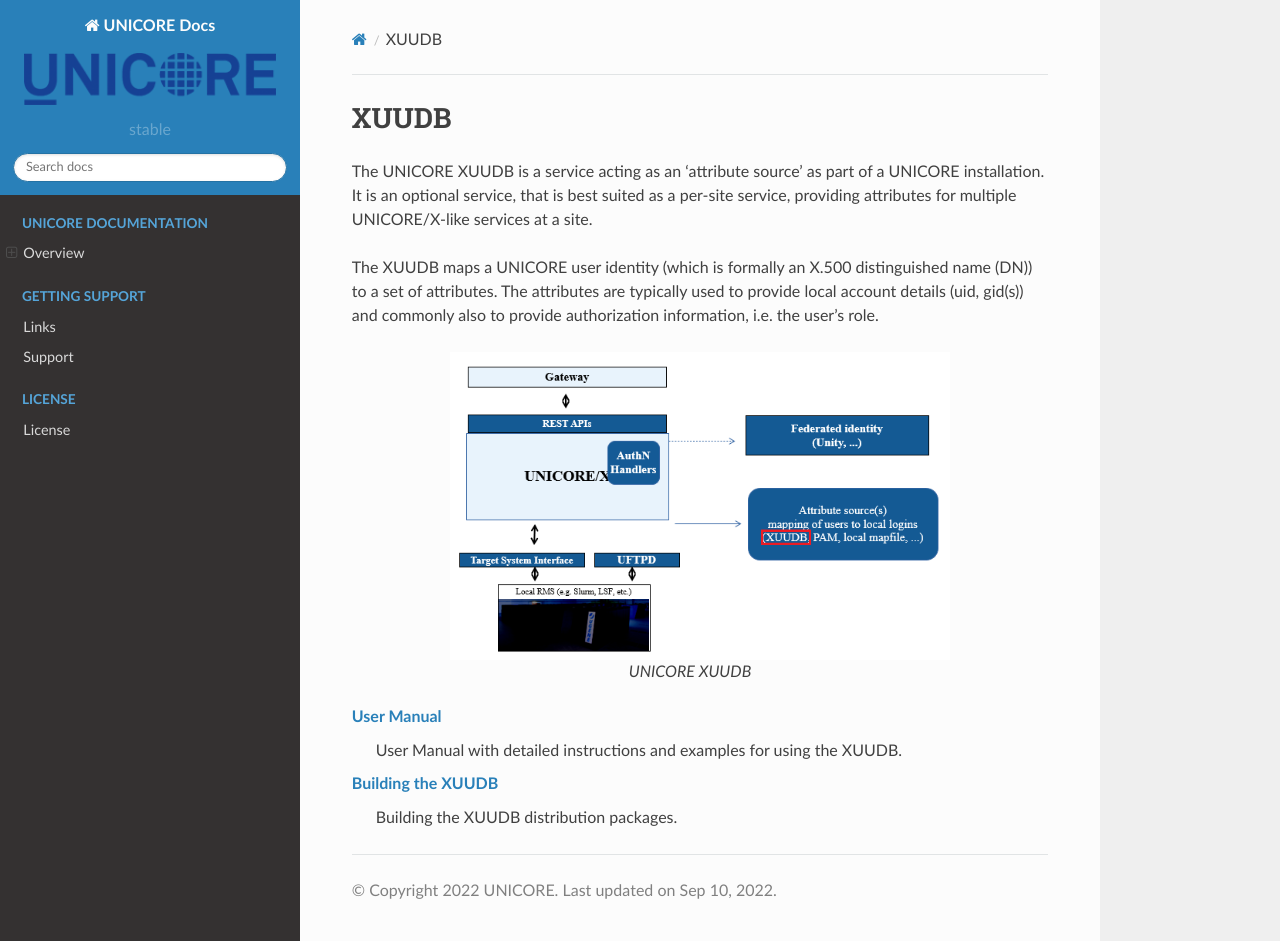
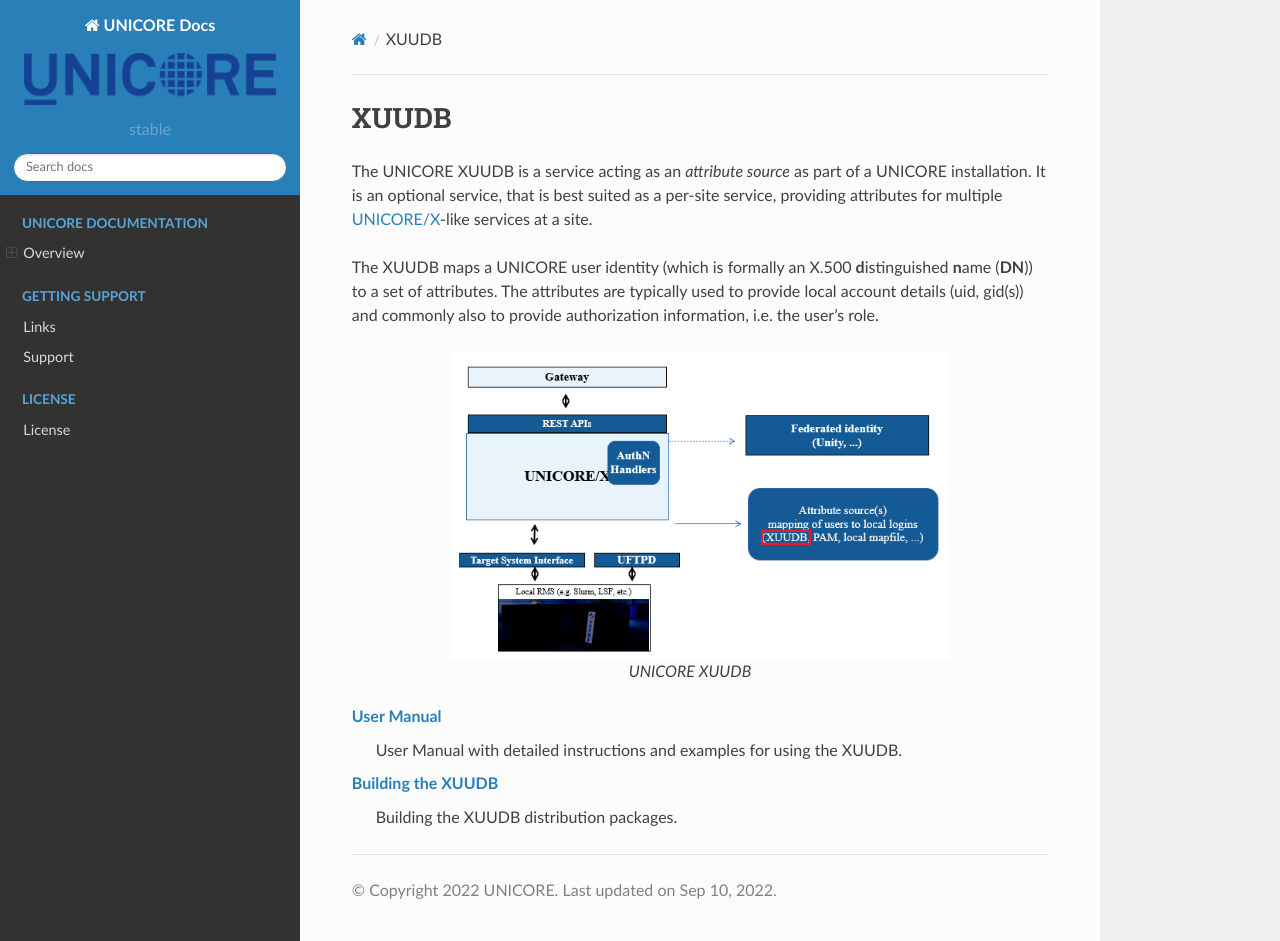
Before and after one commit to UNICORE-EU/unicore-docs, a Sphinx documentation site: the page built from source/admin-docs/xuudb/index.rst, in a window 1280 px wide and 941 px high. Built offline with Sphinx 7.4.7 and the Read the Docs theme 2.0.0, drawn with Linux system fonts in a browser that asks for light colours.

Commit message:
cleanup xuudb docu

```diff
--- a/source/admin-docs/xuudb/index.rst
+++ b/source/admin-docs/xuudb/index.rst
@@ -3,13 +3,13 @@
 XUUDB
 *****
 
-The UNICORE XUUDB is a service acting as an 'attribute source' as part
+The UNICORE XUUDB is a service acting as an *attribute source* as part
 of a UNICORE installation. It is an optional service, that is best
 suited as a per-site service, providing attributes for multiple
-UNICORE/X-like services at a site.
+:ref:`UNICORE/X <unicorex>`-like services at a site.
 
 The XUUDB maps a UNICORE user identity (which is formally an X.500
-distinguished name (DN)) to a set of attributes. The attributes are
+**d**\ istinguished **n**\ ame (**DN**)) to a set of attributes. The attributes are
 typically used to provide local account details (uid, gid(s)) and
 commonly also to provide authorization information, i.e. the
 user's role.
```
Also changed, not shown: 7 other files.
